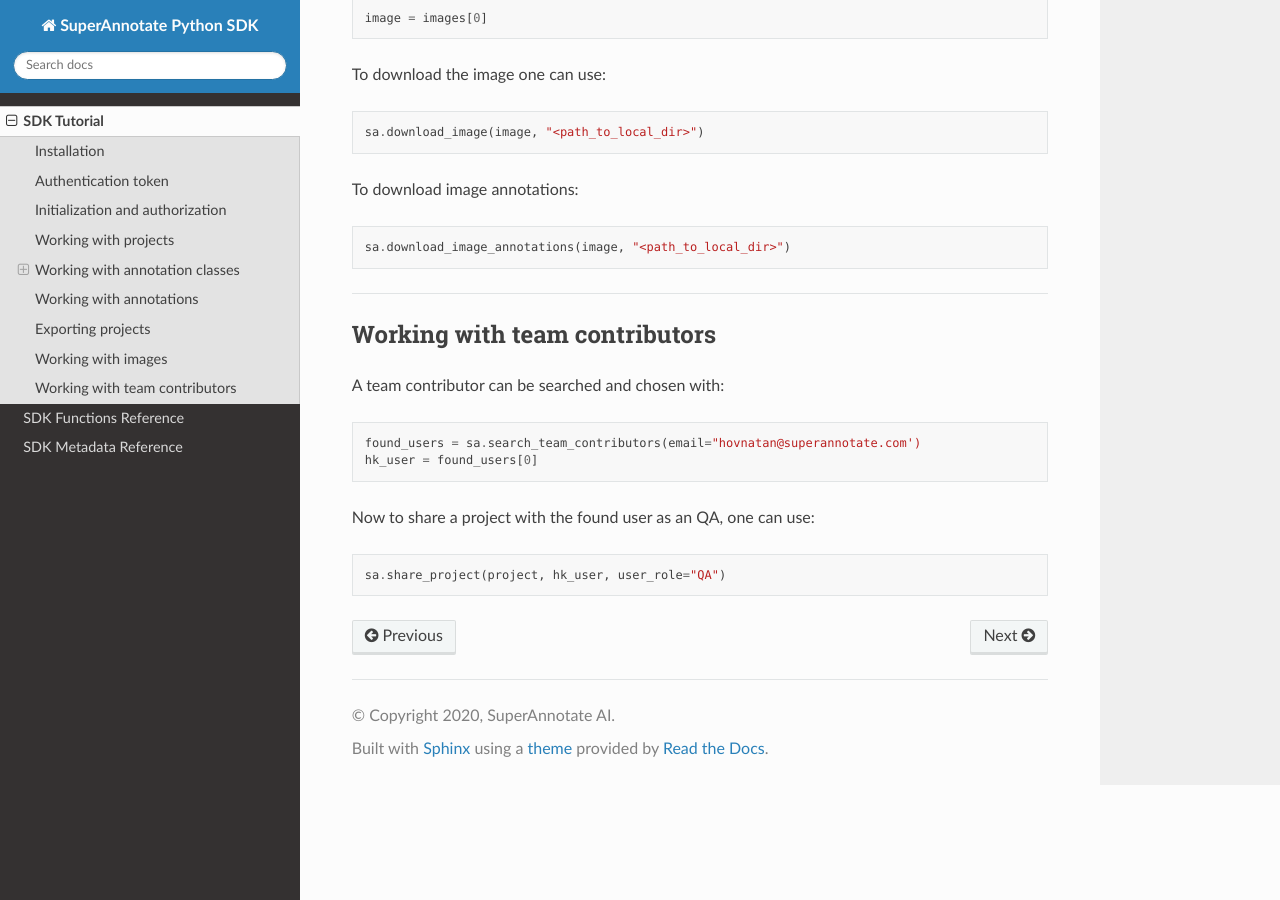
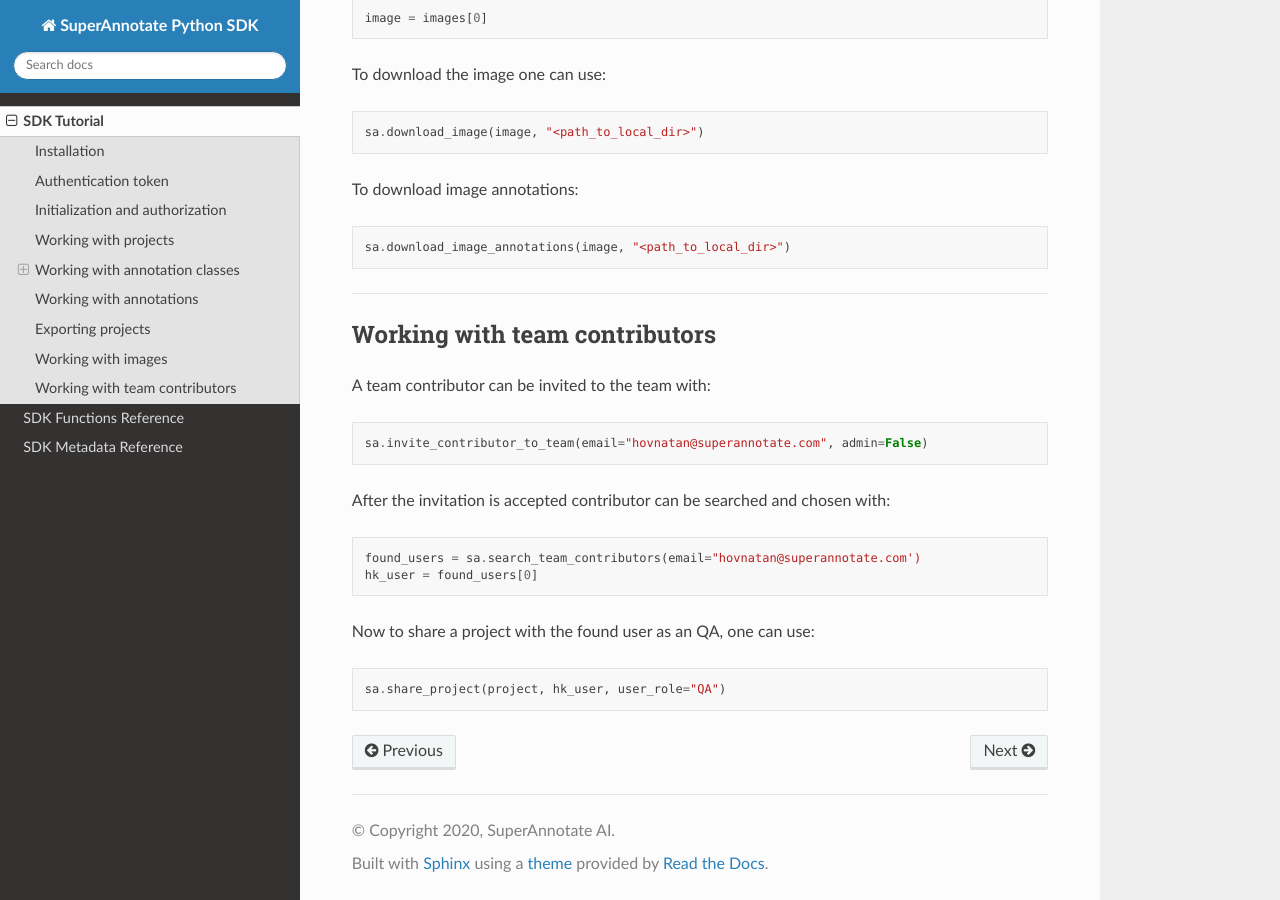
Before and after one commit to superannotateai/superannotate-python-sdk, a Sphinx documentation site: the page built from docs/source/tutorial.sdk.rst, in a window 1280 px wide and 900 px high, scrolled down 4429 px. Built offline with Sphinx 7.4.7 and the Read the Docs theme 2.0.0, drawn with Linux system fonts in a browser that asks for light colours.

```diff
--- a/docs/source/index.rst
+++ b/docs/source/index.rst
@@ -30,7 +30,7 @@ SuperAnnotate Python SDK allows access to the platform without web browser:
    projects = sa.search_projects("Example Project 1")
 
    example_project = projects[0]
-   sa.upload_images_from_folder(example_project, "path_to_my_images_folder")
+   sa.upload_images_from_folder_to_project(example_project, "path_to_my_images_folder")
 
 
 Supported Features
--- a/docs/source/tutorial.sdk.rst
+++ b/docs/source/tutorial.sdk.rst
@@ -247,8 +247,14 @@ To download image annotations:
 Working with team contributors
 ______________________________
 
+A team contributor can be invited to the team with:
 
-A team contributor can be searched and chosen with:
+.. code-block:: python
+
+   sa.invite_contributor_to_team(email="hovnatan@superannotate.com", admin=False)
+
+
+After the invitation is accepted contributor can be searched and chosen with:
 
 .. code-block:: python
 
--- a/setup.py
+++ b/setup.py
@@ -12,7 +12,7 @@ packages = find_packages()
 
 setup(
     name='superannotate',
-    version='0.2.0',
+    version='0.2.1',
     description='Python SDK to SuperAnnotate platform',
     license='MIT',
     author='Hovnatan Karapetyan',
```
Also changed, not shown: README.md (+1 -1 lines), 2 other files.
